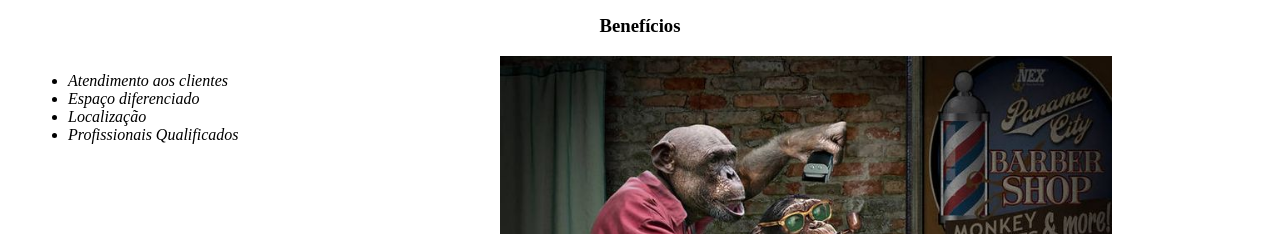
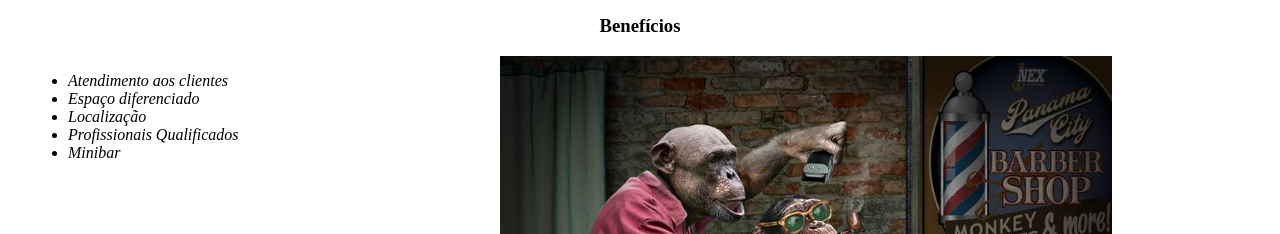
Before and after one commit to Uamee/alura-git, a plain HTML site: page index.html in a window 1280 px wide. Shown: the part 1096-1330 px from the top of the page. Drawn offline with Linux system fonts and the light colour scheme.

Commit message:
Adicionado benefício - minibar

```diff
--- a/index.html
+++ b/index.html
@@ -43,6 +43,7 @@
         <li class="itens">Espaço diferenciado</li>
         <li class="itens">Localização</li>
         <li class="itens">Profissionais Qualificados</li>
+        <li class="itens">Minibar</li>
       </ul>
 
       <img src="imgs/beneficios.jpg" class="img-beneficios">
```
